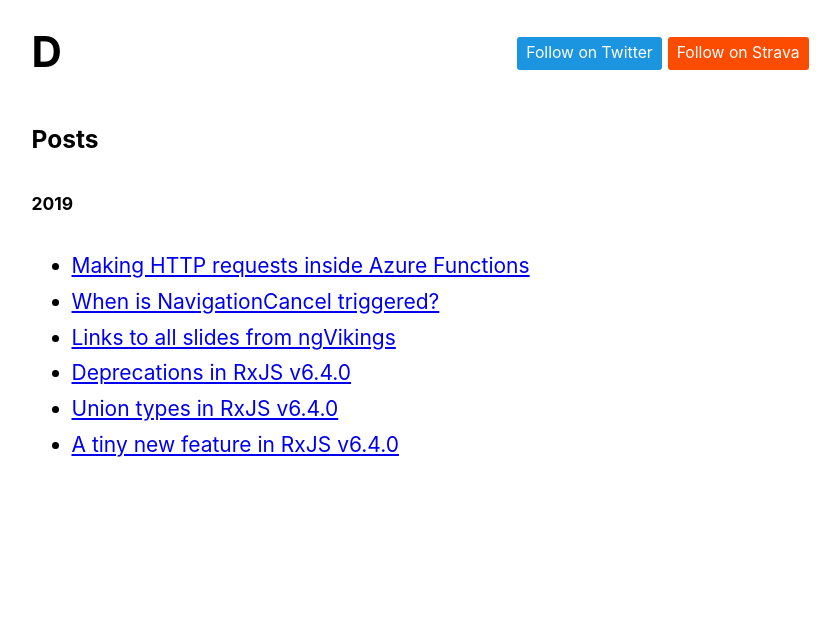
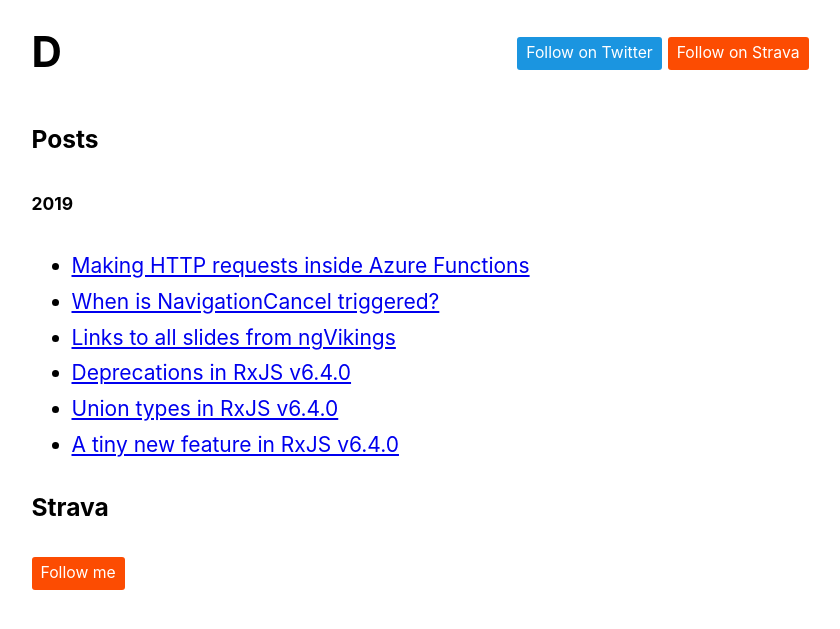
Before and after one commit to dzhavat/dzhavat.github.io, a Jekyll site: the page built from index.md, in a window 1280 px wide. Shown: the top 629 px of the page, without its empty margins (220-1060 px from the left). Built offline with Jekyll 4.4.1, drawn with Linux system fonts in a browser that asks for light colours; our own code applies the rules of GitHub Pages for plain Markdown files.

Commit message:
Update default.html

```diff
--- a/_layouts/default.html
+++ b/_layouts/default.html
@@ -11,8 +11,20 @@
   <body>
     {% include header.html %}
 
-    <main>
-      {{ content }}
-    </main>
+    <div class="container">
+      <main>
+        {{ content }}
+      </main>
+      <aside>
+        <div class="strava-card">
+          <div class="card-header">
+            <h3>Strava</h3>
+            <a class="btn btn-strava" href="https://www.strava.com/athletes/8353180" target="_blank" rel="noopener">
+              Follow me
+            </a>
+          </div>
+        </div>
+      </aside>
+    </div>
   </body>
 </html>
```
